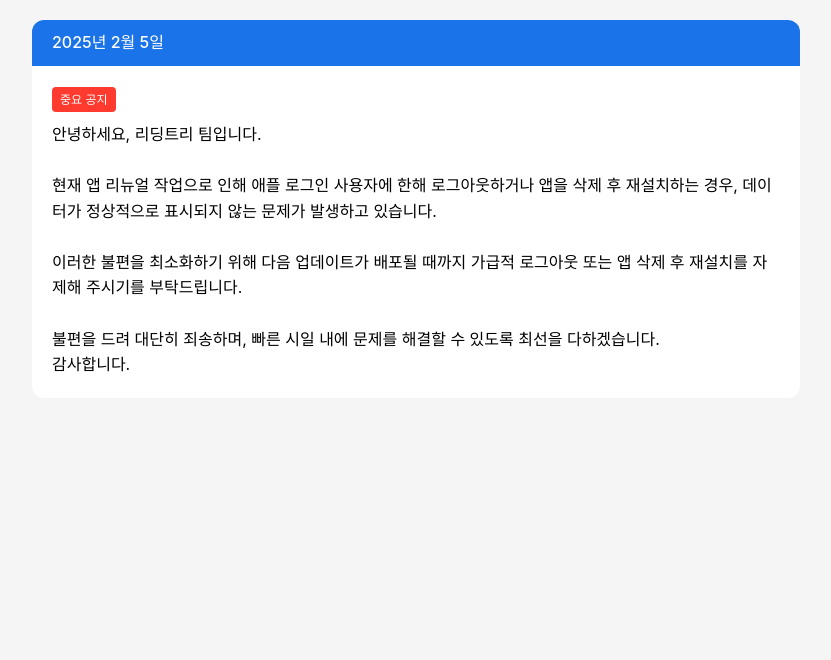
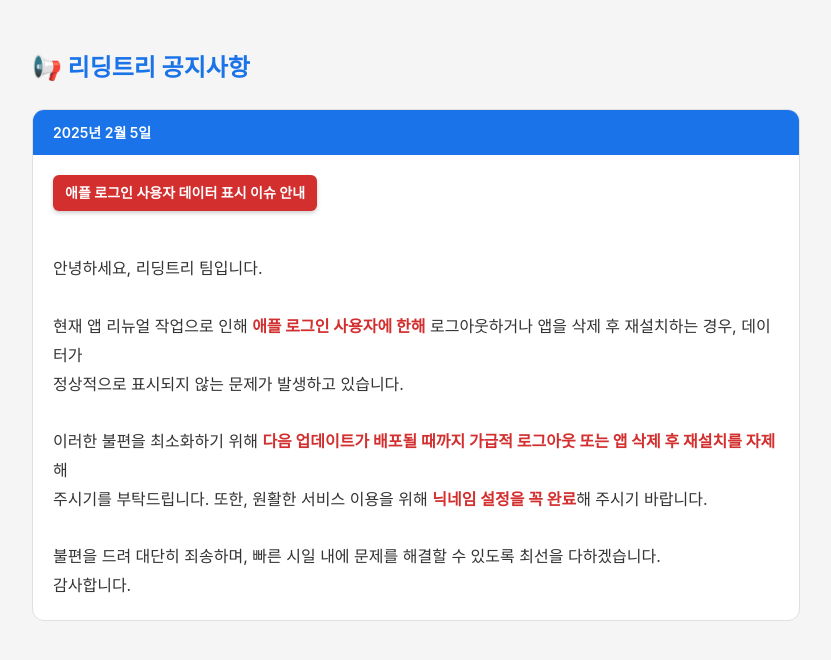
Before and after one commit to wngus606/wngus606.github.io, a plain HTML site: page index.html in a window 1280 px wide. Shown: the whole page, without its empty margins (224-1055 px from the left). Drawn offline with Linux system fonts and the light colour scheme.

Commit message:
공지사항 업데이트

```diff
--- a/index.html
+++ b/index.html
@@ -1,5 +1,5 @@
 <!DOCTYPE html>
-<html>
+<html lang="ko">
 
 <head>
     <meta charset="UTF-8">
@@ -8,13 +8,14 @@
         body {
             font-family: -apple-system, BlinkMacSystemFont, sans-serif;
             margin: 20px;
-            line-height: 1.6;
+            line-height: 1.8;
             background: #f5f5f5;
         }
 
         .container {
             max-width: 768px;
             margin: 0 auto;
+            padding: 10px;
         }
 
         .notice {
@@ -22,13 +23,13 @@
             padding: 20px;
             background: white;
             border-radius: 12px;
-            box-shadow: 0 2px 4px rgba(0, 0, 0, 0.05);
+            box-shadow: 0 4px 8px rgba(0, 0, 0, 0.1);
         }
 
-        h1,
-        h2 {
-            color: #333;
-            margin-bottom: 10px;
+        h1 {
+            color: #1a73e8;
+            font-size: 24px;
+            margin-bottom: 20px;
         }
 
         .timeline {
@@ -40,69 +41,70 @@
             background: white;
             border-radius: 12px;
             overflow: hidden;
+            border: 1px solid #e0e0e0;
         }
 
         .timeline-date {
             background: #1a73e8;
             color: white;
             padding: 10px 20px;
-            font-weight: 500;
+            font-weight: 600;
+            font-size: 14px;
         }
 
         .timeline-content {
             padding: 20px;
         }
 
-        .update-card {
-            background: #f8f9fa;
-            border-radius: 8px;
-            padding: 15px;
-            margin-bottom: 10px;
-        }
-
-        .update-card:last-child {
-            margin-bottom: 0;
-        }
-
-        .update-type {
-            font-weight: 600;
-            margin-bottom: 5px;
-        }
-
         .notice-tag {
             display: inline-block;
-            background: #ff3b30;
+            background: #d32f2f;
             color: white;
-            padding: 3px 8px;
-            border-radius: 4px;
-            font-size: 12px;
-            margin-bottom: 10px;
+            padding: 5px 12px;
+            border-radius: 6px;
+            font-size: 14px;
+            font-weight: 600;
+            box-shadow: 0 2px 4px rgba(0, 0, 0, 0.2);
+            margin-bottom: 15px;
         }
 
         .notice-content {
             white-space: pre-line;
+            font-size: 16px;
+            color: #333;
+        }
+
+        .highlight {
+            font-weight: bold;
+            color: #d32f2f;
         }
     </style>
 </head>
 
 <body>
     <div class="container">
+        <h1>📢 리딩트리 공지사항</h1>
         <div class="timeline">
             <div class="timeline-item">
                 <div class="timeline-date">2025년 2월 5일</div>
                 <div class="timeline-content">
-                    <div class="notice-tag">중요 공지</div>
-                    <div class="notice-content">안녕하세요, 리딩트리 팀입니다.
+                    <div class="notice-tag">애플 로그인 사용자 데이터 표시 이슈 안내</div>
+                    <div class="notice-content">
+                        안녕하세요, 리딩트리 팀입니다.
 
-                        현재 앱 리뉴얼 작업으로 인해 애플 로그인 사용자에 한해 로그아웃하거나 앱을 삭제 후 재설치하는 경우, 데이터가 정상적으로 표시되지 않는 문제가 발생하고 있습니다.
+                        현재 앱 리뉴얼 작업으로 인해 <span class="highlight">애플 로그인 사용자에 한해</span> 로그아웃하거나 앱을 삭제 후 재설치하는 경우, 데이터가
+                        정상적으로 표시되지 않는 문제가 발생하고 있습니다.
 
-                        이러한 불편을 최소화하기 위해 다음 업데이트가 배포될 때까지 가급적 로그아웃 또는 앱 삭제 후 재설치를 자제해 주시기를 부탁드립니다.
+                        이러한 불편을 최소화하기 위해 <span class="highlight">다음 업데이트가 배포될 때까지 가급적 로그아웃 또는 앱 삭제 후 재설치를 자제</span>해
+                        주시기를 부탁드립니다. 또한, 원활한 서비스 이용을 위해 <span class="highlight">닉네임 설정을 꼭 완료</span>해 주시기 바랍니다.
 
                         불편을 드려 대단히 죄송하며, 빠른 시일 내에 문제를 해결할 수 있도록 최선을 다하겠습니다.
-                        감사합니다.</div>
+                        감사합니다.
+                    </div>
                 </div>
             </div>
         </div>
+    </div>
 </body>
 
 </html>
```
